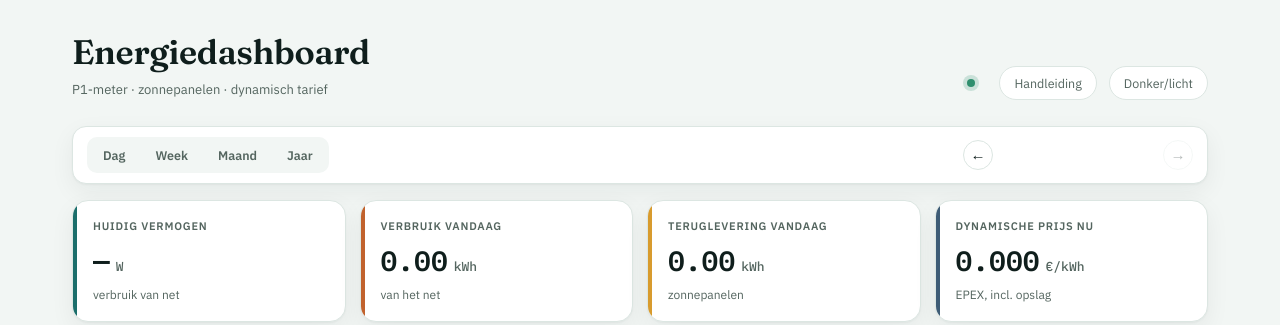
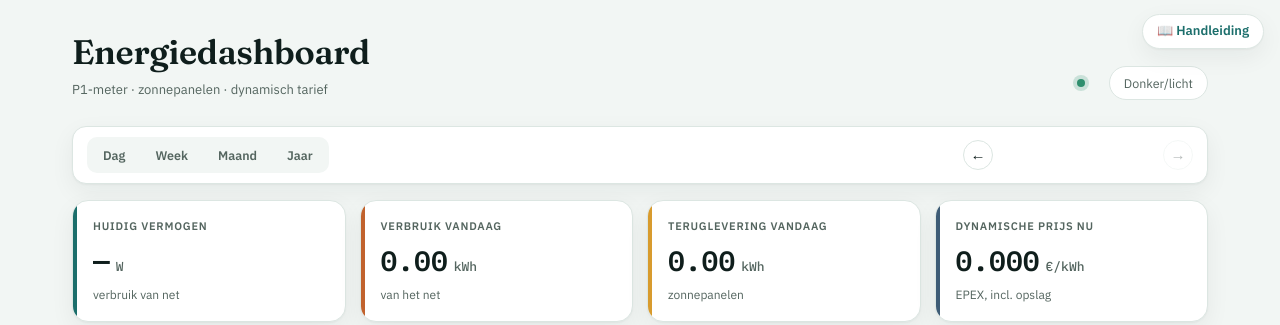
Before and after one commit to jacobv32424/energiedashboard, a Flask app: template templates/dashboard.html in a window 1280 px wide. Shown: the top 325 px of the page. Run offline with Flask 3, Linux system fonts and the light colour scheme; the template is opened without the code that fills it, so the values that code supplies are empty.

Commit message:
Handleiding-link vast rechtsboven i.p.v. in de scrollende koptekst
Co-Authored-By: Claude Sonnet 5 <noreply@anthropic.com>

```diff
--- a/templates/dashboard.html
+++ b/templates/dashboard.html
@@ -56,6 +56,14 @@ header.top .sub{font-size:13px; color:var(--inkt-zacht); margin-top:4px}
   border-radius:999px; padding:7px 14px; font:inherit; font-size:12.5px; cursor:pointer;
 }
 .theme-knop:hover{color:var(--inkt)}
+.handleiding-link{
+  position:fixed; top:14px; right:16px; z-index:20;
+  display:inline-flex; align-items:center; gap:.35rem;
+  background:var(--paneel); color:var(--accent); text-decoration:none;
+  font-size:13px; font-weight:600; padding:7px 14px;
+  border:1px solid var(--lijn); border-radius:999px; box-shadow:var(--schaduw);
+}
+.handleiding-link:hover{color:var(--inkt)}
 
 .kpis{display:grid; grid-template-columns:repeat(auto-fit,minmax(210px,1fr)); gap:14px; margin-bottom:22px}
 .kpi{
@@ -173,6 +181,7 @@ table.tarieftabel td:last-child{text-align:right; font-family:"IBM Plex Mono",mo
 </style>
 </head>
 <body>
+<a class="handleiding-link" href="{{ url_for('handleiding') }}">📖 Handleiding</a>
 <div class="wrap">
   <header class="top">
     <div>
@@ -182,7 +191,6 @@ table.tarieftabel td:last-child{text-align:right; font-family:"IBM Plex Mono",mo
     <div class="top-rechts">
       <span class="live-punt" title="Wordt elke minuut gelogd"></span>
       <span class="sub mono" id="laatste-update"></span>
-      <a class="theme-knop" href="{{ url_for('handleiding') }}" style="text-decoration:none">Handleiding</a>
       <button class="theme-knop" id="themaKnop" type="button">Donker/licht</button>
     </div>
   </header>
```
